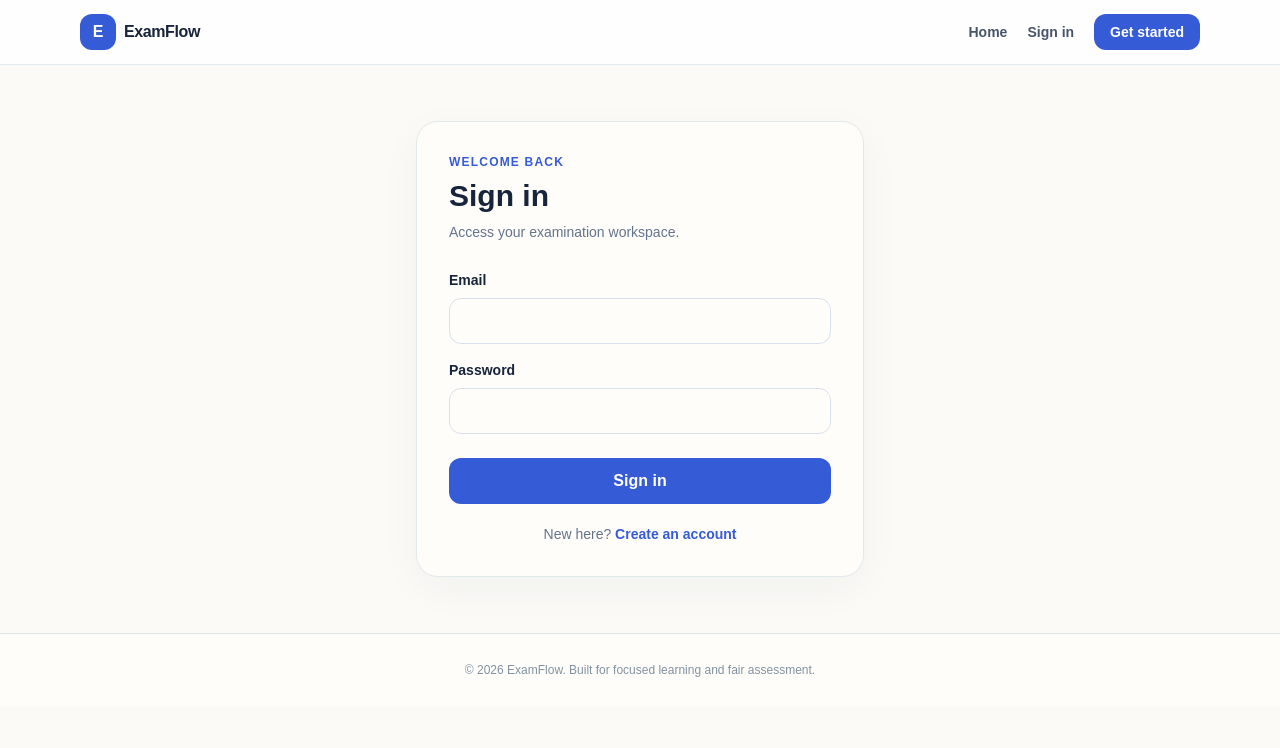
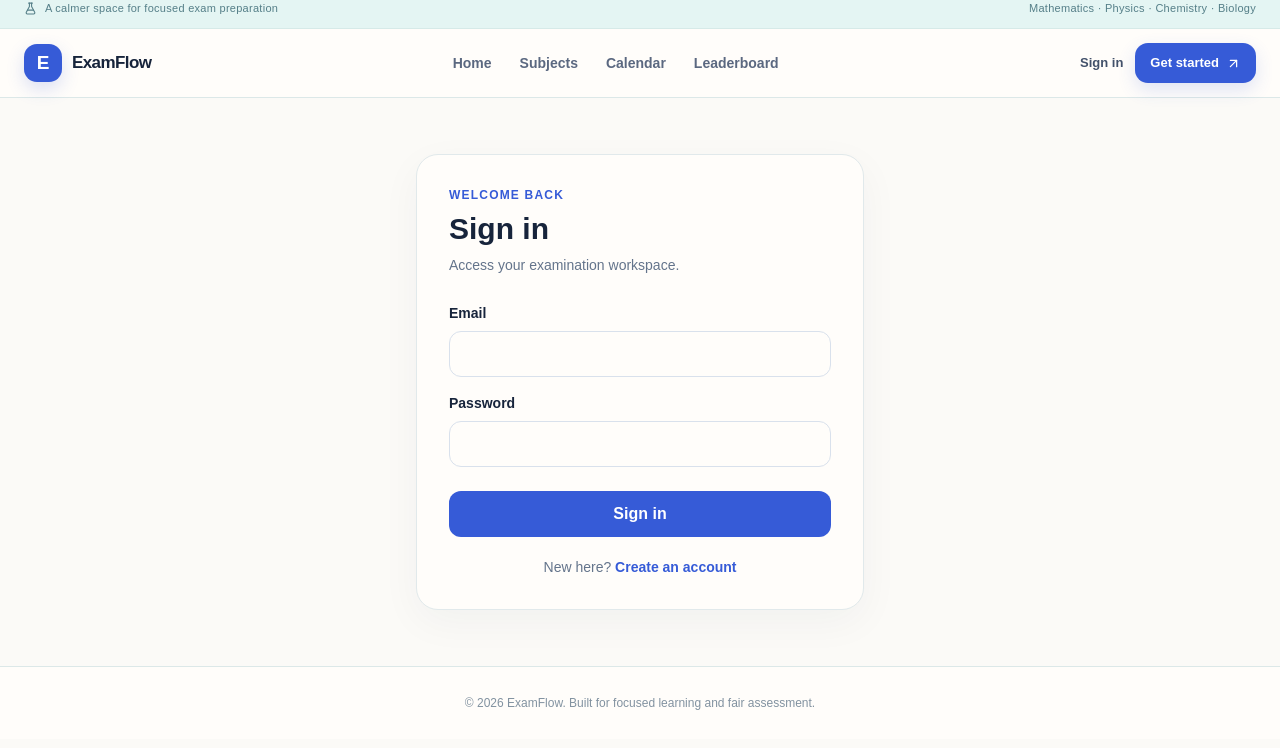
Before and after one commit to miniSOWAD/exam-platform, a Next.js app in the folder frontend/: page /login in a window 1280 px wide. Shown: the top 748 px of the page. Built offline with nearby package versions, Linux system fonts and the light colour scheme; no server answers.

Commit message:
Cellular update

```diff
--- a/frontend/src/components/Header.tsx
+++ b/frontend/src/components/Header.tsx
@@ -1,2 +1,34 @@
+'use client';
+
 import Link from 'next/link';
-export default function Header(){return <header className="border-b border-slate-200 bg-white/90"><div className="container-shell flex h-16 items-center justify-between"><Link href="/" className="flex items-center gap-2 font-extrabold tracking-tight text-ink"><span className="grid h-9 w-9 place-items-center rounded-xl bg-brand text-white">E</span> ExamFlow</Link><nav className="flex items-center gap-5 text-sm font-semibold text-slate-600"><Link href="/">Home</Link><Link href="/login">Sign in</Link><Link href="/register" className="rounded-xl bg-brand px-4 py-2 text-white hover:bg-blue-700">Get started</Link></nav></div></header>}
+import { useEffect, useRef, useState } from 'react';
+import { useRouter } from 'next/navigation';
+import { ArrowUpRight, FlaskConical, LayoutDashboard, LogOut, UserRound, ChevronDown, ShieldCheck } from 'lucide-react';
+import { api } from '@/lib/api';
+
+type User = { id:string; email:string; full_name:string; role:string };
+type SiteInfo = { announcement?:string };
+function initials(name:string) { return name.trim().split(/\s+/).slice(0,2).map(x=>x[0]).join('').toUpperCase() || 'U'; }
+
+export default function Header() {
+  const [user,setUser]=useState<User|null>(null);
+  const [announcement,setAnnouncement]=useState('A calmer space for focused exam preparation');
+  const [open,setOpen]=useState(false);
+  const menuRef=useRef<HTMLDivElement>(null);
+  const router=useRouter();
+  useEffect(()=>{let active=true;const loadUser=()=>api<User>('/auth/me').then(u=>{if(active)setUser(u)}).catch(()=>{if(active)setUser(null)});loadUser();api<SiteInfo>('/site-profile').then(p=>{if(active&&p.announcement)setAnnouncement(p.announcement)}).catch(()=>{});window.addEventListener('examflow:auth-changed',loadUser);return()=>{active=false;window.removeEventListener('examflow:auth-changed',loadUser)}},[]);
+  useEffect(()=>{function outside(event:MouseEvent){if(menuRef.current&&!menuRef.current.contains(event.target as Node))setOpen(false)};document.addEventListener('mousedown',outside);return()=>document.removeEventListener('mousedown',outside)},[]);
+  async function signOut(){try{await api('/auth/logout',{method:'POST'})}finally{setUser(null);setOpen(false);router.refresh();router.push('/')}}
+  return (
+    <header className="site-header">
+      <div className="header-ribbon"><div className="header-inner flex items-center justify-between gap-4"><span className="flex items-center gap-2"><FlaskConical size={13} /> {announcement}</span><span className="hidden sm:inline">Mathematics · Physics · Chemistry · Biology</span></div></div>
+      <div className="header-main"><div className="header-inner flex h-[68px] items-center justify-between gap-4">
+        <Link href="/" className="brand-lockup" aria-label="ExamFlow home"><span className="brand-mark">E</span><span className="brand-name">ExamFlow</span></Link>
+        <nav className="hidden items-center gap-7 text-sm font-semibold md:flex" aria-label="Main navigation"><Link href="/" className="nav-link">Home</Link><a href="/#subjects" className="nav-link">Subjects</a><a href="/#calendar" className="nav-link">Calendar</a><a href="/#leaderboard" className="nav-link">Leaderboard</a></nav>
+        <div className="flex items-center gap-2 sm:gap-3">
+          {user ? <div className="account-menu" ref={menuRef}><button className="account-trigger" onClick={()=>setOpen(v=>!v)} aria-expanded={open} aria-label="Open account menu"><span className="account-avatar">{initials(user.full_name)}</span><span className="account-name">{user.full_name.split(' ')[0]}</span><ChevronDown size={14}/></button>{open&&<div className="account-dropdown"><div className="account-dropdown-user"><strong>{user.full_name}</strong><span>{user.email}</span><small>{user.role}</small></div><Link href="/dashboard" onClick={()=>setOpen(false)}><LayoutDashboard size={15}/> Dashboard</Link>{user.role==='admin'&&<Link href="/dashboard/site-profile" onClick={()=>setOpen(false)}><ShieldCheck size={15}/> Site content</Link>}<button onClick={signOut}><LogOut size={15}/> Sign out</button></div>}</div> : <><Link href="/login" className="header-signin">Sign in</Link><Link href="/register" className="header-cta">Get started <ArrowUpRight size={15} /></Link></>}
+        </div>
+      </div></div>
+    </header>
+  );
+}
--- /dev/null
+++ b/frontend/src/components/SiteContentProvider.tsx
@@ -0,0 +1,61 @@
+'use client';
+
+import { createContext, useCallback, useContext, useEffect, useMemo, useState, type ReactNode } from 'react';
+import { api } from '@/lib/api';
+
+export type FeatureCardContent = { label: string; title: string; description: string };
+export type SiteContent = {
+  brand_name: string; ribbon_text: string; ribbon_right_text: string; hero_eyebrow: string;
+  hero_title: string; hero_highlight: string; hero_description: string; hero_primary_cta: string; hero_secondary_cta: string;
+  upcoming_title: string; upcoming_subtitle: string; calendar_title: string; calendar_subtitle: string;
+  leaderboard_title: string; leaderboard_subtitle: string; features_title: string; features_subtitle: string;
+  owner_profile_kicker: string; owner_expertise_heading: string; owner_name: string; owner_role: string; owner_bio: string;
+  owner_education: string; owner_institution: string; owner_expertise: string[]; owner_avatar_url: string;
+  owner_email: string; owner_phone: string; owner_website: string; owner_social_links: Record<string, string>;
+  subjects: string[]; feature_cards: FeatureCardContent[]; footer_text: string;
+};
+
+export const defaultSiteContent: SiteContent = {
+  brand_name: 'ExamFlow', ribbon_text: 'A calmer space for focused exam preparation', ribbon_right_text: 'Mathematics · Physics · Chemistry · Biology',
+  hero_eyebrow: 'EXAMINATION PREPARATION, REIMAGINED', hero_title: 'Prepare with purpose.', hero_highlight: 'Perform with confidence.',
+  hero_description: 'A thoughtful workspace for creating exams, practicing what matters and understanding every result across Mathematics, Physics, Chemistry and Biology.',
+  hero_primary_cta: 'Create student account', hero_secondary_cta: 'Sign in',
+  upcoming_title: 'Live & upcoming exams', upcoming_subtitle: 'Find an assessment and check your preparation.',
+  calendar_title: 'University exam calendar', calendar_subtitle: 'Keep your academic schedule in view and make room for consistent practice.',
+  leaderboard_title: 'Leaderboard', leaderboard_subtitle: 'See how students performed in published examinations.',
+  features_title: 'Tools for the full examination journey.', features_subtitle: 'From the first question to the final result, keep every part of your learning and assessment workflow connected.',
+  owner_profile_kicker: 'SITE OWNER', owner_expertise_heading: 'Areas of expertise',
+  owner_name: 'Md Mahruf Alam', owner_role: 'Site Owner · Tutor & Examiner',
+  owner_bio: 'I am Md Mahruf Alam, the owner of ExamFlow. I help learners prepare through structured examinations, tutoring and clear performance feedback.',
+  owner_education: '', owner_institution: '', owner_expertise: ['Mathematics', 'Physics', 'Chemistry', 'Biology'], owner_avatar_url: '',
+  owner_email: '', owner_phone: '', owner_website: '', owner_social_links: {},
+  subjects: ['Mathematics', 'Physics', 'Chemistry', 'Biology'],
+  feature_cards: [
+    { label: 'Exam builder', title: 'Build better assessments', description: 'Create question sets, configure marks and organize exams by subject, chapter and set.' },
+    { label: 'Live control', title: 'Manage live examinations', description: 'Start, pause and resume exams with a server-controlled timer and reliable answer saving.' },
+    { label: 'Performance', title: 'Understand every result', description: 'Review scores, compare published rankings and follow performance across attempts.' }
+  ],
+  footer_text: 'Built for focused learning and fair assessment.'
+};
+
+type SiteContentContextValue = { site: SiteContent; refreshSiteContent: () => Promise<void> };
+const SiteContentContext = createContext<SiteContentContextValue | null>(null);
+
+export function SiteContentProvider({ children, initialSiteContent }: { children: ReactNode; initialSiteContent?: Partial<SiteContent> }) {
+  const [site, setSite] = useState<SiteContent>({ ...defaultSiteContent, ...initialSiteContent });
+  const refreshSiteContent = useCallback(async () => {
+    try {
+      const content = await api<Partial<SiteContent>>('/site/content');
+      setSite({ ...defaultSiteContent, ...content });
+    } catch { /* Keep the lightweight static defaults if the API is temporarily unavailable. */ }
+  }, []);
+  useEffect(() => { if (!initialSiteContent || Object.keys(initialSiteContent).length === 0) void refreshSiteContent(); }, [initialSiteContent, refreshSiteContent]);
+  const value = useMemo(() => ({ site, refreshSiteContent }), [site, refreshSiteContent]);
+  return <SiteContentContext.Provider value={value}>{children}</SiteContentContext.Provider>;
+}
+
+export function useSiteContent() {
+  const context = useContext(SiteContentContext);
+  if (!context) throw new Error('useSiteContent must be used inside SiteContentProvider');
+  return context;
+}
```
Also changed, not shown: frontend/src/app/exams/[id]/page.tsx (+7 -5 lines), frontend/src/app/login/page.tsx (+1 -1 lines).
